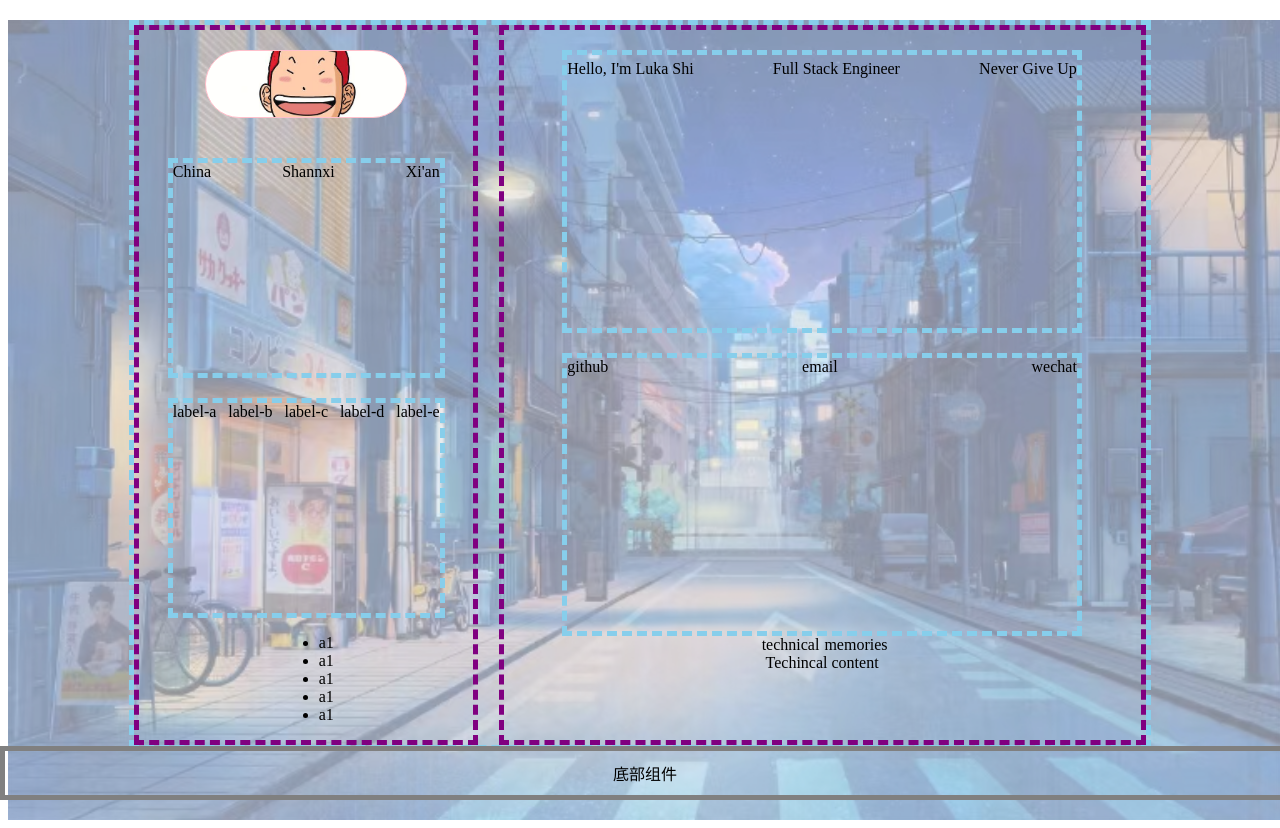
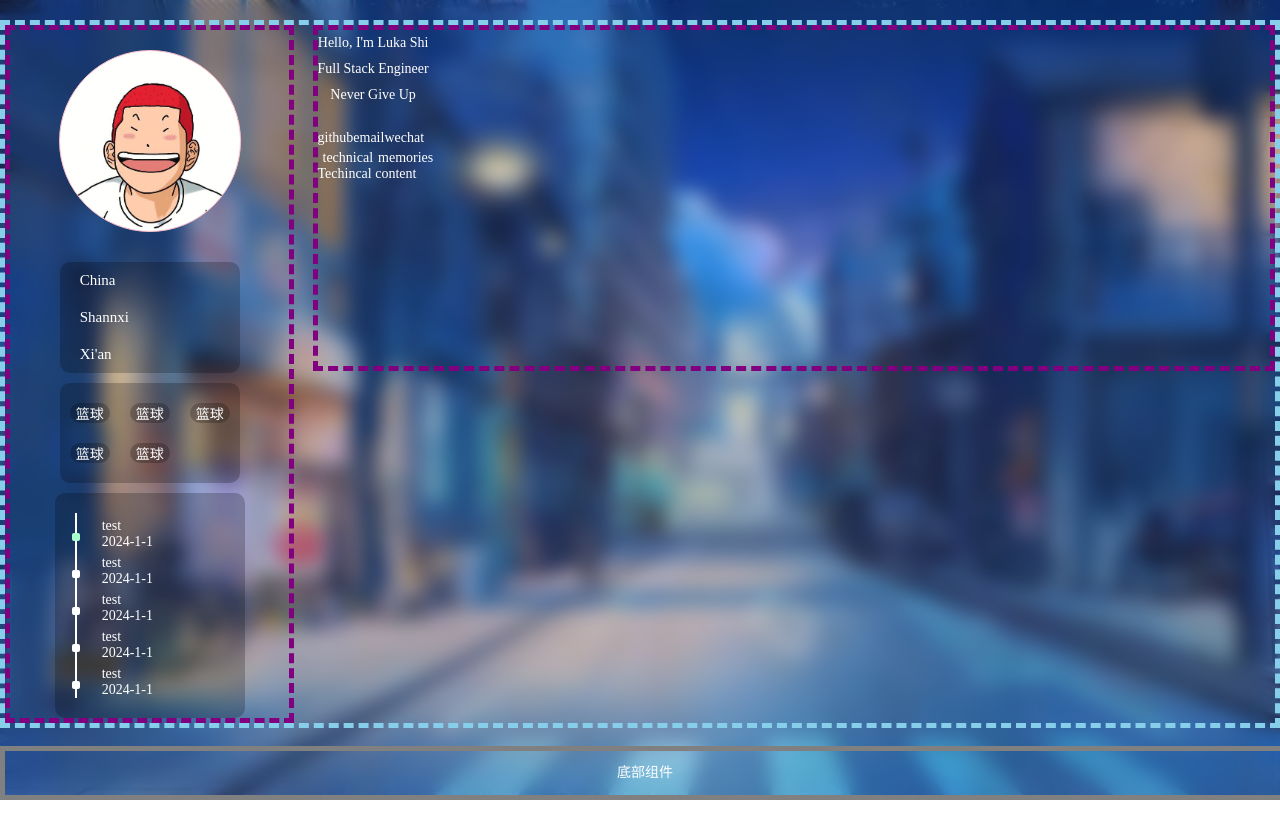
Before and after one commit to zhaozhaoqueue/person_web_frontend, a Vue app: page /technical in a window 1280 px wide. After the commit the page ends 800 px from the top, so only its background shows below. Built offline with nearby package versions, Linux system fonts and the light colour scheme.

Commit message:
add css style for the left part

```diff
--- a/index.html
+++ b/index.html
@@ -2,12 +2,15 @@
 <html lang="en">
   <head>
     <meta charset="UTF-8" />
-    <link rel="icon" type="image/jpg" href="/basketball.jpg" />
+    <link rel="icon" type="image/jpg" href="./public/basketball.jpg" />
+    <link rel="stylesheet" href="./style.css">
     <meta name="viewport" content="width=device-width, initial-scale=1.0" />
     <title>MySite</title>
   </head>
   <body>
-    <div id="app"></div>
+    <div class="filter">
+      <div id="app"></div>
+    </div>
     <script type="module" src="/src/main.ts"></script>
   </body>
 </html>
--- a/src/App.vue
+++ b/src/App.vue
@@ -1,7 +1,6 @@
 <template>
     <div class="container">
-        <div class="bg"></div>
-        <div class="content">
+        <div class="main-content">
             <div class="summary">
                 <!-- <div>头像</div> -->
                 <Avatar/>
@@ -41,39 +40,23 @@
 
 <style scoped>
 .container {
-    height: 100vh;
+    margin: auto;
+    width: 1280px;
 }
 
-.bg {
-    position: absolute;
-    z-index: -1;
-    width: 100%;
-    height: 100%;
-    pointer-events: none;
-    background-image: url('./assets/background.jpg');
-    background-size: cover;
-    backdrop-filter: blur(5px);
-    opacity: 0.5;
-    background-attachment: fixed;
-}
-
-.content {
+.main-content {
     border: dashed skyblue 5px;
-    width: 80%;
-    height: 90%;
-    margin-left: auto;
-    margin-right: auto;
     text-align: center;
     margin-top: 20px;
     display: flex;
     justify-content: space-between;
-    align-items: stretch;
+    align-items: flex-start;
     flex-direction: row;
 }
 
 .summary {
     border: dashed purple 5px;
-    width: 33%;
+    width: 22%;
     display: flex;
     flex-direction: column;
     justify-content: space-between;
@@ -82,11 +65,11 @@
 
 .info {
     border: dashed purple 5px;
-    width: 63%;
+    width: 75%;
     display: flex;
     flex-direction: column;
     justify-content: space-between;
-    align-items: center;
+    align-items: flex-start;
 }
 
 .footer {
--- a/src/components/Avatar/index.vue
+++ b/src/components/Avatar/index.vue
@@ -10,12 +10,16 @@
         background-image: url('../../assets/avatar_1.jpeg');
         background-repeat: no-repeat;
         background-position: center;
-        width: 200px;
-        height: 200px;
+        width: 180px;
+        height: 180px;
         margin: 20px;
         border: 1px solid pink;
         background-size: 200px;
-        border-radius: 100px
+        border-radius: 100px;
+        transition: 0.3s linear;
+    }
+    .avatar:hover {
+        box-shadow: 0 0 30px red;
     }
 
 </style>
--- a/src/components/Labels/index.vue
+++ b/src/components/Labels/index.vue
@@ -1,10 +1,10 @@
 <template>
     <div class="content">
-        <div>label-a</div>
-        <div>label-b</div>
-        <div>label-c</div>
-        <div>label-d</div>
-        <div>label-e</div>
+        <div>篮球</div>
+        <div>篮球</div>
+        <div>篮球</div>
+        <div>篮球</div>
+        <div>篮球</div>
     </div>
 </template>
 
@@ -13,12 +13,23 @@
 </script>
 <style scoped>
     .content {
-        border: solid skyblue 1px;
-        height: 60px;
+        /* border: solid skyblue 1px; */
+        background-color: #00000038;
+        border-radius: 10px;
+        width: 180px;
         display: flex;
         flex-direction: row;
         flex-wrap: wrap;
-        justify-content: space-between;
+        justify-content: flex-start;
+        margin-top: 10px;
+        padding: 10px 0;
+    }
+    .content div {
+        background-color: #00000038;
+        border-radius: 10px;
+        width: 40px;
+        font-size: 14px;
+        margin: 10px 10px;
     }
 
 </style>
--- a/src/components/Location/index.vue
+++ b/src/components/Location/index.vue
@@ -11,11 +11,20 @@
 </script>
 <style scoped>
     .content {
-        border: solid skyblue 1px;
-        height: 80px;
+        /* border: solid red 1px; */
+        /* height: 80px; */
+        width: 180px;
         display: flex;
         flex-direction: column;
         justify-content: space-between;
+        align-items: flex-start;
+        background-color: #00000038;
+        border-radius: 10px;
+        margin-top: 10px;
+    }
+    .content div {
+        margin: 10px 20px;
+        font-size: 15px;
     }
 
 </style>
--- a/src/components/RoadMap/index.vue
+++ b/src/components/RoadMap/index.vue
@@ -1,10 +1,40 @@
 <template>
-    <ul>
-        <li>a1</li>
-        <li>a1</li>
-        <li>a1</li>
-        <li>a1</li>
-        <li>a1</li>
+    <ul id="line">
+        <li>
+            <div class="bullet-point"></div>
+            <div class="log">
+                <div class="msg">test</div>
+                <div class="time">2024-1-1</div>
+            </div>
+        </li>
+        <li>
+            <div class="bullet-point"></div>
+            <div class="log">
+                <div class="msg">test</div>
+                <div class="time">2024-1-1</div>
+            </div>
+        </li>
+        <li>
+            <div class="bullet-point"></div>
+            <div class="log">
+                <div class="msg">test</div>
+                <div class="time">2024-1-1</div>
+            </div>
+        </li>
+        <li>
+            <div class="bullet-point"></div>
+            <div class="log">
+                <div class="msg">test</div>
+                <div class="time">2024-1-1</div>
+            </div>
+        </li>
+        <li>
+            <div class="bullet-point"></div>
+            <div class="log">
+                <div class="msg">test</div>
+                <div class="time">2024-1-1</div>
+            </div>
+        </li>
     </ul>
 </template>
 
@@ -12,5 +42,43 @@
 
 </script>
 <style scoped>
+    #line {
+        width: 180px;
+        background-color: #00000038;
+        border-radius: 10px;
+        margin-top: 10px;
+        padding: 20px 5px;
+    }
+
+    #line li {
+        list-style: none;
+        margin-left: 5px;
+        border-left: 2px solid white;
+        position: relative;
+        display: flex;
+        flex-direction: row;
+        align-items: flex-end;
+        margin: 0 15px;
+        padding-top: 5px;
+        padding-left: 25px;
+    }
+
+    #line li .bullet-point {
+        width: 8px;
+        height: 8px;
+        border-radius: 2px;
+        background-color: white;
+        position: absolute;
+        top: 20px;
+        left: -5px;
+    }
+
+    #line li:first-child .bullet-point{
+        background-color: #aaffcd;
+    }
+
+    #line li .log div {
+        text-align: start;
+    }
 
 </style>
--- /dev/null
+++ b/style.css
@@ -0,0 +1,25 @@
+* {
+    padding: 0;
+    margin: 0;
+    font-size: 14px;
+    color: white;
+  }
+  html, body{
+    width: 100%;
+    height: 100%;
+    background-image: url('./src/assets/background.jpg');
+    background-repeat: no-repeat;
+    background-size: cover;
+
+    /* opacity: 0.7; */
+  }
+
+  .filter {
+    width: 100%;
+    height: 100%;
+    backdrop-filter: blur(10px);
+  }
+
+  #app{
+    display: flex;
+  }
```
